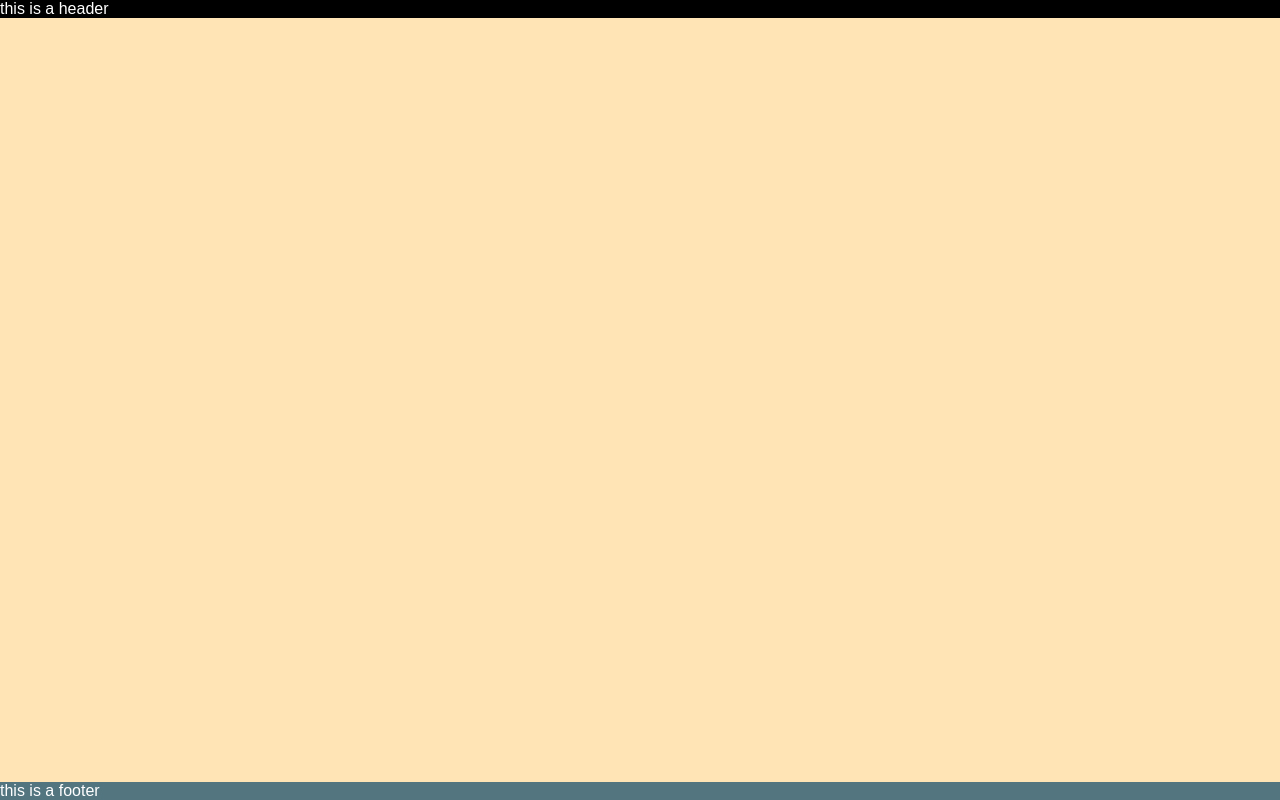
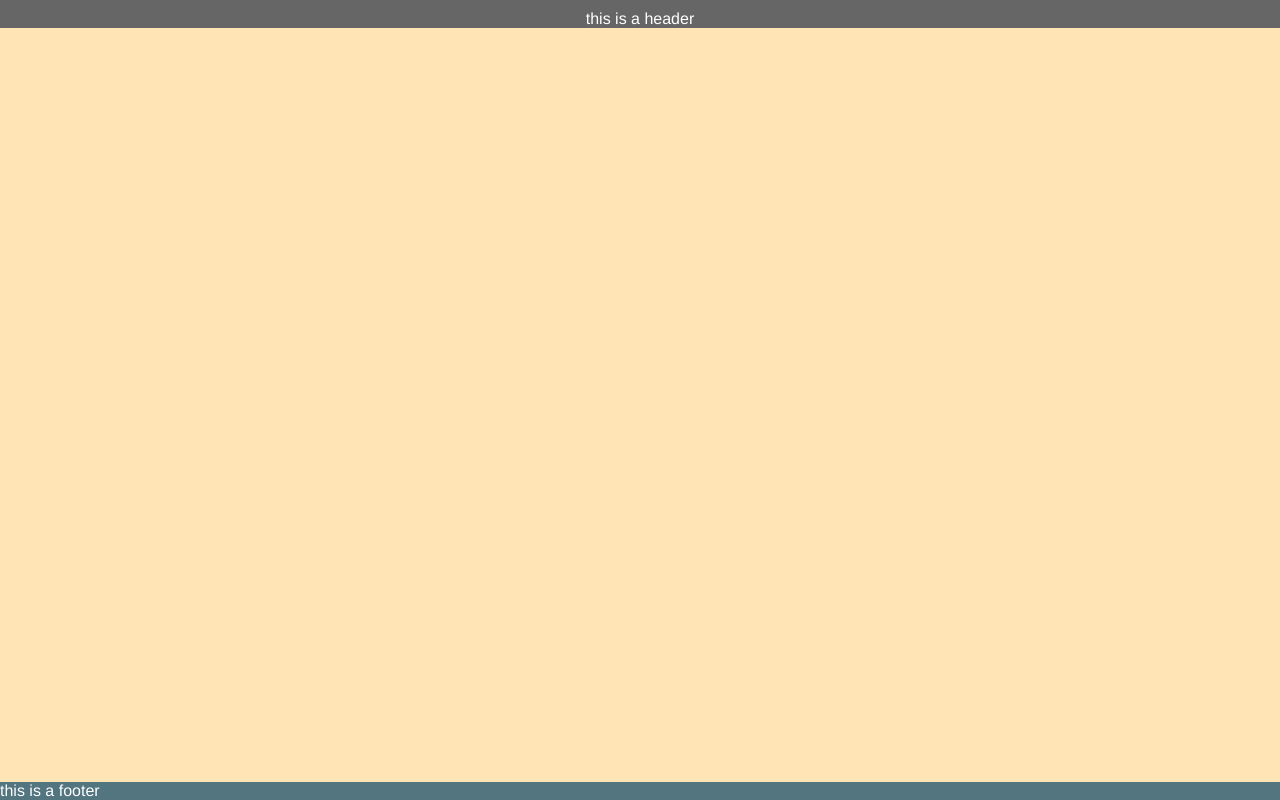
Before and after one commit to oldirony/react-storybook-playground, a React app: page / in a window 1280 px wide. Built offline with nearby package versions, Linux system fonts and the light colour scheme.

Commit message:
Generic style modications

```diff
--- a/src/components/Header/Header.css
+++ b/src/components/Header/Header.css
@@ -1,6 +1,8 @@
 @import "../../styles/global.css";
 
 .header {
-	background: #000;
+	background: #666;
+	padding-top: 10px;
 	color: white;
+	text-align: center;
 }
--- a/src/styles/global.css
+++ b/src/styles/global.css
@@ -1,3 +1,4 @@
 body {
 	background: moccasin;
+	font-family: 'Helvetica Neue', sans-serif;
 }
```
